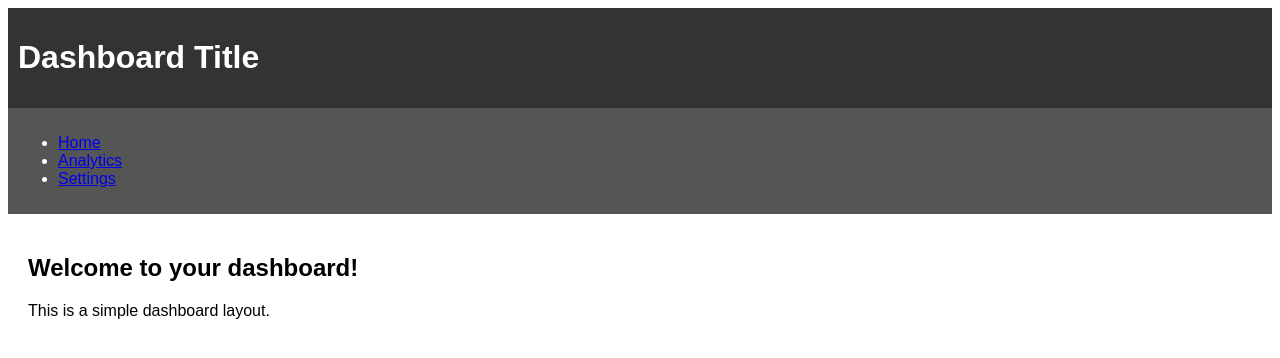
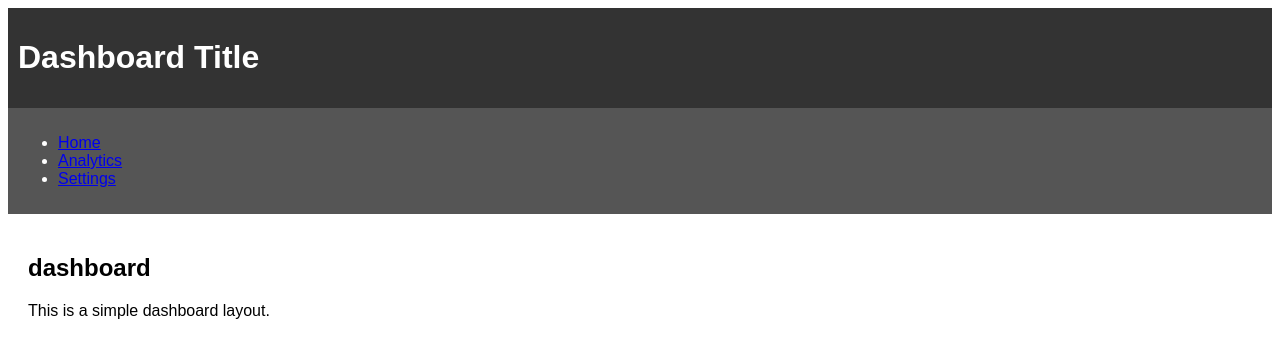
Before and after one commit to blazebrown87221/test-with-login-stuff-with-chatgpt, a plain HTML site: page DaSHbOrd.html in a window 1280 px wide. Drawn offline with Linux system fonts and the light colour scheme.

Commit message:
Update DaSHbOrd.html

```diff
--- a/DaSHbOrd.html
+++ b/DaSHbOrd.html
@@ -17,7 +17,7 @@
         </ul>
     </nav>
     <div class="container">
-        <h2>Welcome to your dashboard!</h2>
+        <h2>dashboard</h2>
         <p>This is a simple dashboard layout.</p>
     </div>
 </body>
```
